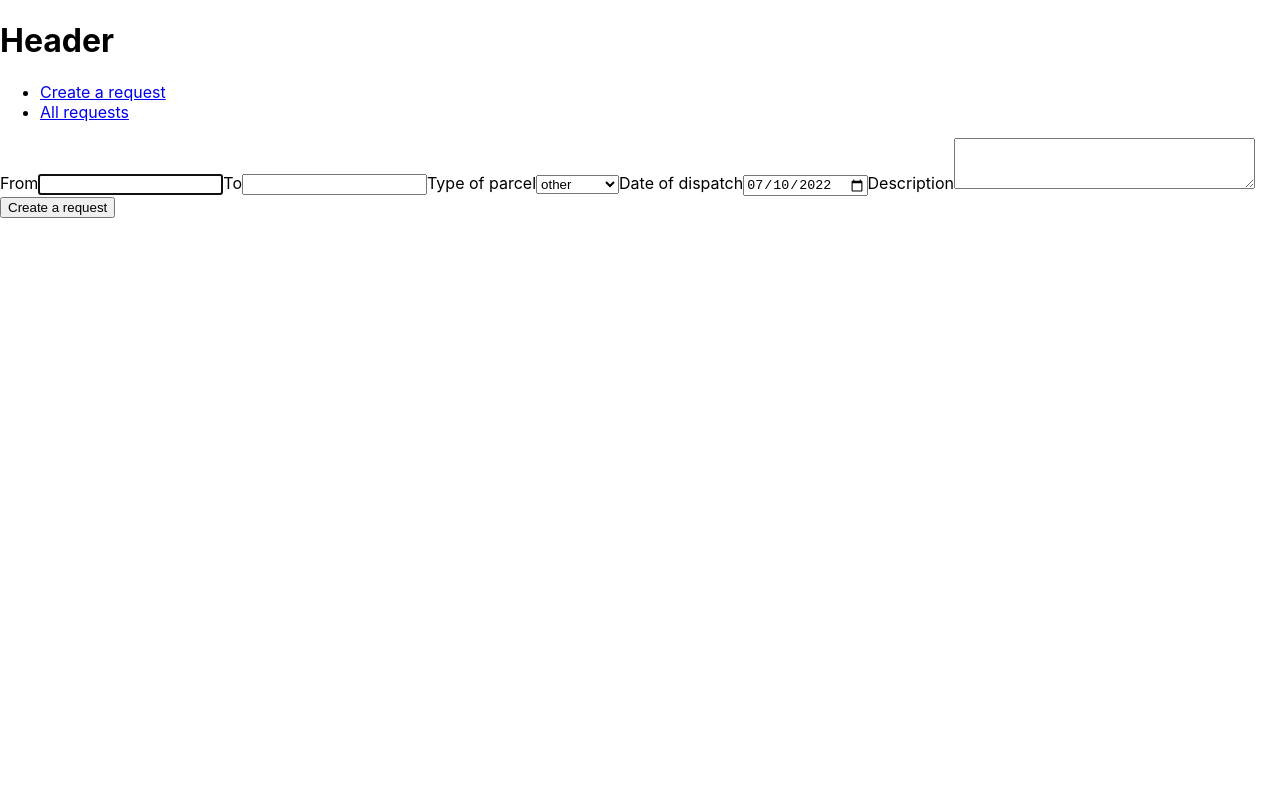
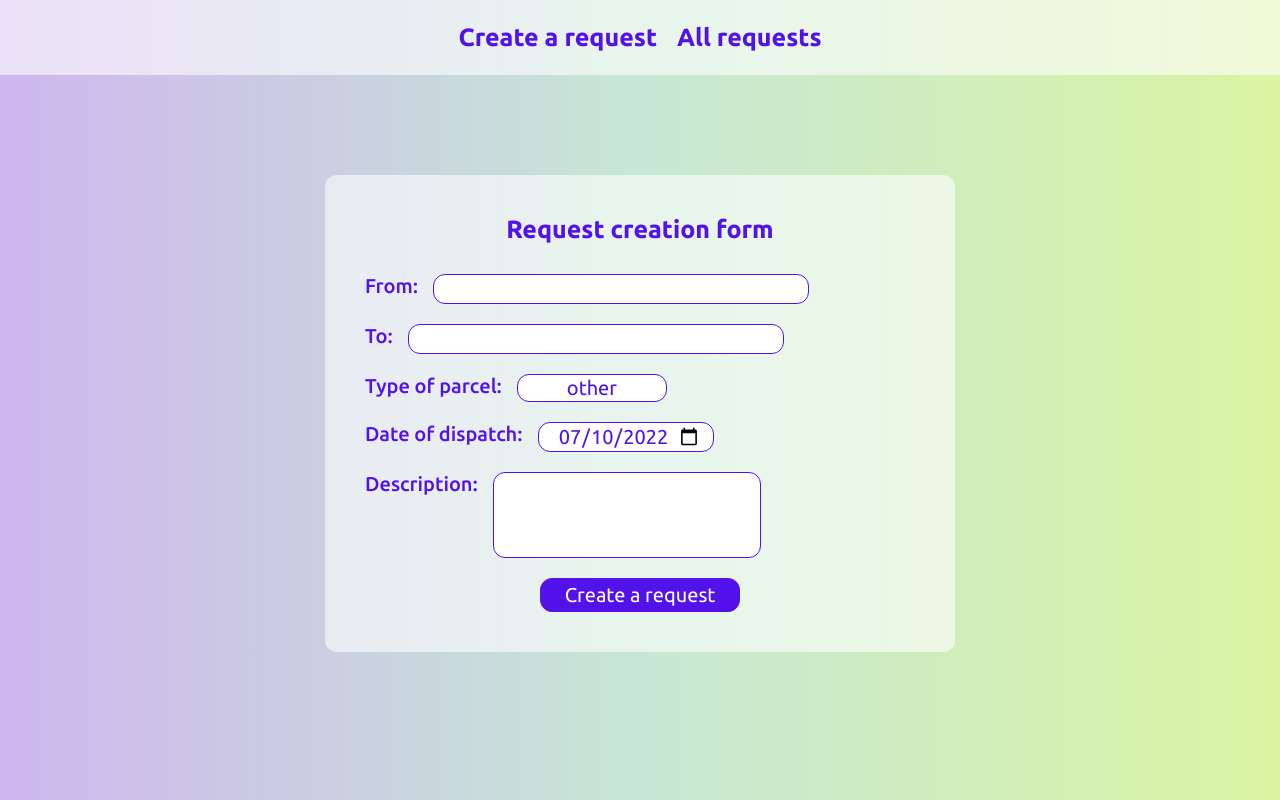
Before and after one commit to natashagoryanina/transportation-app, a React (Create React App) app: page / in a window 1280 px wide. Built offline with nearby package versions, Linux system fonts and the light colour scheme.

Commit message:
add/styled components, header, request form style

```diff
--- a/package.json
+++ b/package.json
@@ -14,6 +14,7 @@
     "react-router-dom": "^6.3.0",
     "react-scripts": "5.0.1",
     "redux": "^4.2.0",
+    "styled-components": "^5.3.5",
     "web-vitals": "^2.1.4"
   },
   "scripts": {
--- a/public/index.html
+++ b/public/index.html
@@ -4,6 +4,9 @@
   <meta charset="UTF-8">
   <meta http-equiv="X-UA-Compatible" content="IE=edge">
   <meta name="viewport" content="width=device-width, initial-scale=1.0">
+  <link rel="preconnect" href="https://fonts.googleapis.com">
+  <link rel="preconnect" href="https://fonts.gstatic.com" crossorigin>
+  <link href="https://fonts.googleapis.com/css2?family=Ubuntu:wght@300;400;500;700&display=swap" rel="stylesheet">
   <title>Transportation App</title>
 </head>
 <body>
--- a/src/components/App.js
+++ b/src/components/App.js
@@ -1,10 +1,12 @@
 import React from 'react';
+import { GlobalStyles } from '../styles/GlobalStyles';
 import Header from './header/Header';
 import Main from './main/Main';
 
 const App = () => {
     return (
         <>
+            <GlobalStyles/>
             <Header/>
             <Main/>
         </>
--- a/src/components/header/Header.js
+++ b/src/components/header/Header.js
@@ -1,12 +1,12 @@
 import React from 'react';
 import HeaderList from './headerList/HeaderList';
+import { HeaderContainer } from './HeaderStyled';
 
 const Header = () => {
     return (
-        <header>
-            <h1>Header</h1>
+        <HeaderContainer>
             <HeaderList/>
-        </header>
+        </HeaderContainer>
     );
 };
 
--- /dev/null
+++ b/src/components/header/HeaderStyled.js
@@ -0,0 +1,8 @@
+import styled from "styled-components";
+
+export const HeaderContainer = styled.header`
+    display: flex;
+    justify-content: center;
+    height: 75px;
+    background-color: #ffffff96;
+`;
--- a/src/components/header/headerList/HeaderList.js
+++ b/src/components/header/headerList/HeaderList.js
@@ -1,16 +1,18 @@
 import React from 'react';
 import { NavLink } from 'react-router-dom';
 import { mainRoutes } from '../../../routes/mainRoutes';
+import { HeaderListContainer } from './HeaderListStyled';
 
 const HeaderList = () => {
     return (
-        <div>
-            <nav>
-                <ul>
+        <HeaderListContainer>
+            <nav className='header-nav'>
+                <ul className='header-list'>
                     {mainRoutes.map((item)=> (
-                        <li key={item.path}>
+                        <li className='header-list_item' key={item.path}>
                             <NavLink
                                 to={item.path}
+                                className={({ isActive }) => (isActive ? "header-list_link-active" : "header-list_link")}
                             >
                                 {item.name}
                             </NavLink>
@@ -18,7 +20,7 @@ const HeaderList = () => {
                     ))}
                 </ul>
             </nav>
-        </div>
+        </HeaderListContainer>
     );
 };
 
--- /dev/null
+++ b/src/components/header/headerList/HeaderListStyled.js
@@ -0,0 +1,35 @@
+import styled from "styled-components";
+
+export const HeaderListContainer = styled.div`
+    display: flex;
+    align-items: center;
+
+    .header-list {
+        display: flex;
+        align-items: center;
+
+        &_item {
+            font-size: 25px;
+            font-weight: 700;
+            cursor: pointer;
+
+            &:not(:last-child) {
+                margin-right: 20px;
+            }
+        }
+
+        &_link {
+            text-decoration: none;
+            color: #5312eb;
+
+            &-active {
+                text-decoration: none;
+                color: #5312eb;
+            }
+
+            &:hover {
+                color: #b284ee;
+            }
+        }
+    }
+`;
--- a/src/components/requestForm/RequestForm.js
+++ b/src/components/requestForm/RequestForm.js
@@ -1,6 +1,7 @@
 import React, { useEffect, useState } from 'react';
 import cityData from '../../cityData/ua.json';
 import { createNewRequest } from '../../services/api';
+import { RequestFormContainer } from './RequestFormStyled';
 
 const parcelType = ['gadgets', 'drinks', 'clothes', 'medicines', 'other'];
 
@@ -10,6 +11,7 @@ const requestsState = {
     parcelType: 'other',
     dispatchDate: '',
     description: '',
+    creationDate: '',
 };
 
 const RequestForm = () => {
@@ -23,6 +25,7 @@ const RequestForm = () => {
         setRequestData((prev) => ({
             ...prev,
             dispatchDate: todaysDate,
+            creationDate: todaysDate,
         }))
     }, [todaysDate]);
 
@@ -56,10 +59,12 @@ const RequestForm = () => {
 
     const chooseFromCity = (e) => {
         setRequestData((prev) => ({...prev, cityFrom: e.target.innerHTML}));
+        setFilteredFromCityData([]);
     };
 
     const chooseToCity = (e) => {
         setRequestData((prev) => ({...prev, cityTo: e.target.innerHTML}));
+        setFilteredToCityData([]);
     };
 
     const onHandleSubmit = (e) => {
@@ -68,11 +73,14 @@ const RequestForm = () => {
     };
 
     return (
-        <div>
-            <form onSubmit={onHandleSubmit}>
-                <label>
-                    From
+        <RequestFormContainer>
+            <h3 className='request-form-title'>Request creation form</h3>
+            <form className='request-form' onSubmit={onHandleSubmit}>
+                <label className='request-form_label'>
+                    From:
+                    <div className='request-form_filter-container'>
                         <input
+                            className='request-form_input'
                             type="text"
                             name="cityFrom"
                             value={requestData.cityFrom}
@@ -80,9 +88,10 @@ const RequestForm = () => {
                             autoFocus
                         />
                         {filteredFromCityData.length !== 0 && (
-                        <div>
-                            {filteredFromCityData.slice(0, 10).map((data) => {
+                            <div className='request-form_filter'>
+                                {filteredFromCityData.slice(0, 20).map((data) => {
                                     return <div
+                                                className='request-form_filter-item'
                                                 onClick={chooseFromCity}
                                             >
                                                 {data.city},
@@ -92,19 +101,23 @@ const RequestForm = () => {
                             </div>
                             )
                         }
+                    </div>
                 </label>
-                <label>
-                    To
+                <label className='request-form_label'>
+                    To:
+                    <div className='request-form_filter-container'>
                         <input
+                            className='request-form_input'
                             type='text'
                             name='cityTo'
                             value={requestData.cityTo}
                             onChange={handleFilter}
                         />
                         {filteredToCityData.length !== 0 && (
-                        <div>
-                            {filteredToCityData.slice(0, 10).map((data) => {
+                            <div className='request-form_filter'>
+                                {filteredToCityData.slice(0, 20).map((data) => {
                                     return <div
+                                                className='request-form_filter-item'
                                                 onClick={chooseToCity}
                                             >
                                                 {data.city},
@@ -114,10 +127,12 @@ const RequestForm = () => {
                             </div>
                             )
                         }
+                    </div>
                 </label>
-                <label>
-                    Type of parcel
+                <label className='request-form_label'>
+                    Type of parcel:
                     <select
+                        className='request-form_select'
                         name='parcelType'
                         value={requestData.parcelType}
                         onChange={onHandleChange}
@@ -132,9 +147,10 @@ const RequestForm = () => {
                         ))}
                     </select>
                 </label>
-                <label>
-                    Date of dispatch
+                <label className='request-form_label'>
+                    Date of dispatch:
                     <input
+                        className='request-form_date'
                         type='date'
                         name='dispatchDate'
                         value={requestData.dispatchDate}
@@ -142,9 +158,10 @@ const RequestForm = () => {
                         onChange={onHandleChange}
                     />
                 </label>
-                <label>
-                    Description
+                <label className='request-form_label'>
+                    Description:
                     <textarea
+                        className='request-form_textarea'
                         name='description'
                         value={requestData.description}
                         cols="35"
@@ -153,12 +170,13 @@ const RequestForm = () => {
                     />
                 </label>
                 <button
+                    className='btn'
                     type='submit'
                 >
                     Create a request
                 </button>
             </form>
-        </div>
+        </RequestFormContainer>
     );
 };
 
--- /dev/null
+++ b/src/components/requestForm/RequestFormStyled.js
@@ -0,0 +1,161 @@
+import styled from "styled-components";
+
+export const RequestFormContainer = styled.div`
+    margin: auto;
+    margin-top: 100px;
+    padding: 40px;
+    width: 550px;
+    background-color: #ffffff96;
+    border-radius: 12px;
+
+    .request-form-title {
+        margin-bottom: 30px;
+        font-size: 25px;
+        font-weight: 700;
+        text-align: center;
+        color: #5312eb;
+    }
+
+    .request-form {
+        display: flex;
+        flex-direction: column;
+        justify-content: flex-start;
+
+
+        &_label {
+            display: flex;
+            align-items: flex-start;
+
+            margin-bottom: 20px;
+            font-size: 20px;
+            font-weight: 500;
+            color: #5312eb;
+        }
+
+        &_input {
+            margin-left: 15px;
+            padding: 2px 12px;
+            width: 350px;
+
+            background-color: #fff;
+            border: 1px solid #5312eb;
+            border-radius: 12px;
+            color: #5312eb;
+
+            font-family: inherit;
+            font-size: inherit;
+            font-weight: 400;
+            cursor: pointer;
+
+            &:focus{
+                outline: none;
+            }
+        }
+
+        &_select {
+            margin-left: 15px;
+            padding: 2px 0;
+            width: 150px;
+
+            appearance: none;
+            outline: none;
+            background-color: #fff;
+            border: 1px solid #5312eb;
+            border-radius: 12px;
+            color: #5312eb;
+
+            text-align: center;
+            font-family: inherit;
+            font-size: inherit;
+            font-weight: 400;
+            cursor: pointer;
+        }
+
+        &_date {
+            margin-left: 15px;
+            padding: 0.75px 12px;
+            width: 150px;
+
+            appearance: none;
+            outline: none;
+            background-color: #fff;
+            border: 1px solid #5312eb;
+            border-radius: 12px;
+            color: #5312eb;
+
+            text-align: center;
+            font-family: inherit;
+            font-size: inherit;
+            font-weight: 400;
+            cursor: pointer;
+        }
+
+        &_textarea {
+            margin-left: 15px;
+            padding: 6px 8px;
+            width: 250px;
+            resize: none;
+
+            background-color: #fff;
+            border: 1px solid #5312eb;
+            border-radius: 12px;
+            color: #5312eb;
+
+            font-family: inherit;
+            font-size: inherit;
+            font-weight: inherit;
+            cursor: pointer;
+        }
+    }
+
+    .btn {
+        margin: auto;
+        padding: 4px 0;
+        width: 200px;
+        background-color: #5312eb;
+        border: 1px solid #5312eb;
+        border-radius: 12px;
+        color: #fff;
+
+        font-family: inherit;
+        font-size: 20px;
+        font-weight: 400;
+        cursor: pointer;
+
+        &:hover {
+            background-color: #fff;
+            color: #5312eb;
+        }
+    }
+
+    .request-form_filter-container {
+        display: flex;
+        flex-direction: column;
+    }
+
+    .request-form_filter {
+        margin-left: 15px;
+        margin-top: 4px;
+        padding: 2px 12px;
+        overflow: hidden;
+        overflow-y: auto;
+        width: 350px;
+        height: 100px;
+
+        font-size: 15px;
+        font-weight: 400;
+
+        border-radius: 12px;
+        background-color: #ffffffd8;
+
+        cursor: pointer;
+
+        &::-webkit-scrollbar {
+           display: none;
+        }
+
+        &-item {
+            margin-bottom: 10px;
+        }
+    }
+`;
--- a/src/components/requestList/requestListItem/RequestListItem.js
+++ b/src/components/requestList/requestListItem/RequestListItem.js
@@ -16,6 +16,7 @@ const RequestListItem = ({request}) => {
             <p>Type of parcel: {request.parcelType}</p>
             <p>Date of dispatch: {request.dispatchDate}</p>
             <p>Parcel description: {request.description}</p>
+            <p>The request was created: {request.creationDate}</p>
             <button onClick={remove}>Delete</button>
         </li>
     );
--- /dev/null
+++ b/src/styles/GlobalStyles.js
@@ -0,0 +1,27 @@
+import { createGlobalStyle } from "styled-components";
+
+export const GlobalStyles = createGlobalStyle`
+     body {
+
+        font-family: 'Ubuntu', sans-serif;
+        background-image: linear-gradient(
+            to right,
+            #ceb6ee,
+            #c7e7d5,
+            #dbf4a2
+        );
+    }
+
+    ul {
+        list-style: none;
+        padding: 0;
+        margin: 0;
+    }
+
+    h1,
+    h2,
+    h3,
+    p {
+        margin: 0;
+    }
+`;
```
Also changed, not shown: 1 other file (tests, documents, lock files or other folders). Lines whose indentation alone changed are shown as unchanged.
